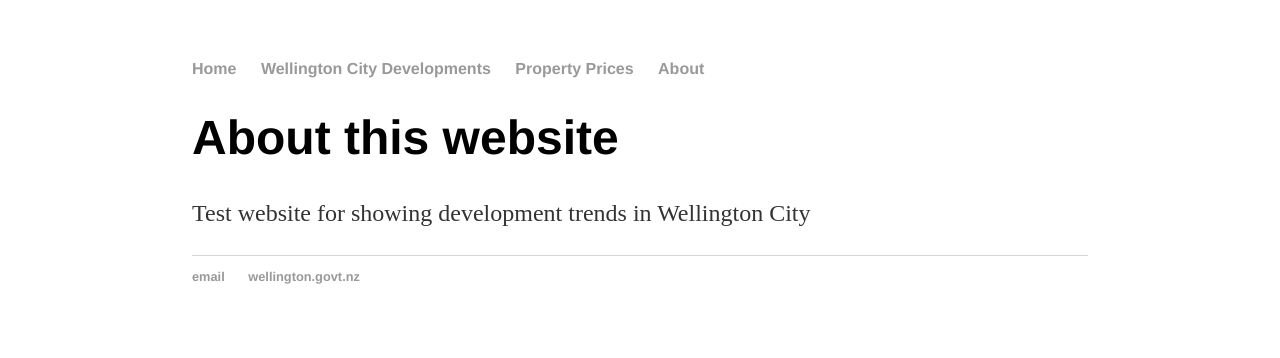
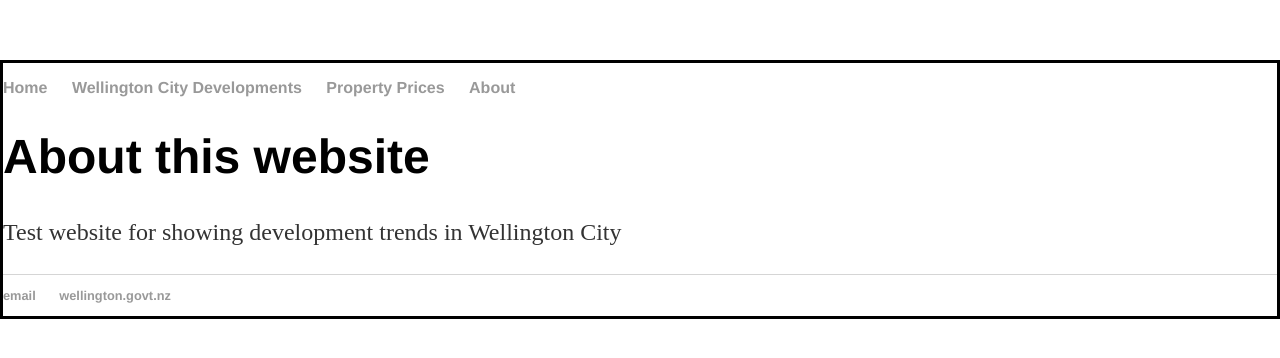
Before and after one commit to wccdigital/graphs, a Jekyll site: the page built from about.html, in a window 1280 px wide. Shown: the top 358 px of the page. Built offline with Jekyll 4.4.1, drawn with Linux system fonts in a browser that asks for light colours.

Commit message:
Update main.css

```diff
--- a/css/main.css
+++ b/css/main.css
@@ -1,5 +1,7 @@
 body {
     margin: 60px auto;
+    border-style: solid;
+    border-top-color: #ff0000
     width: 70%;
 }
 nav ul, footer ul {
```
